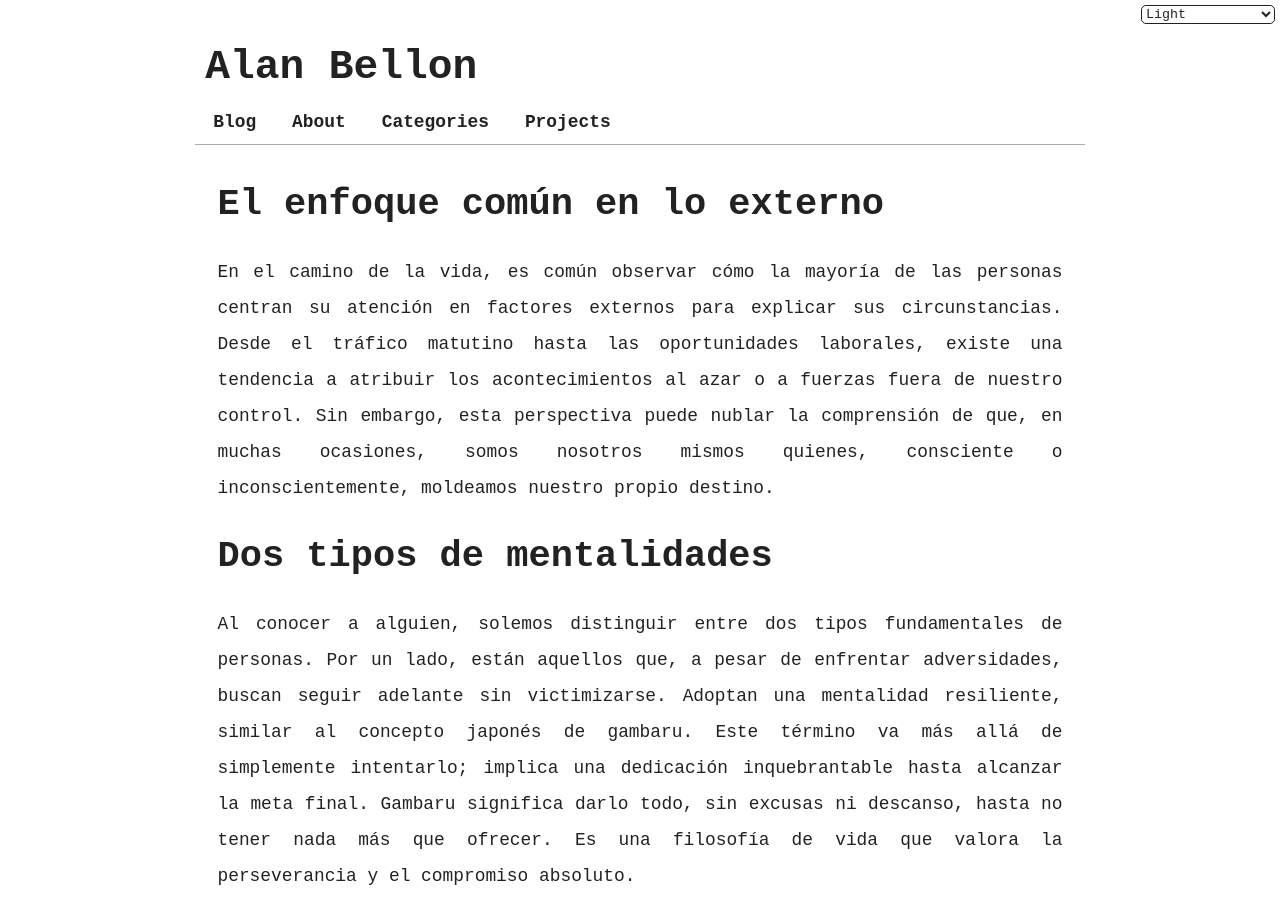
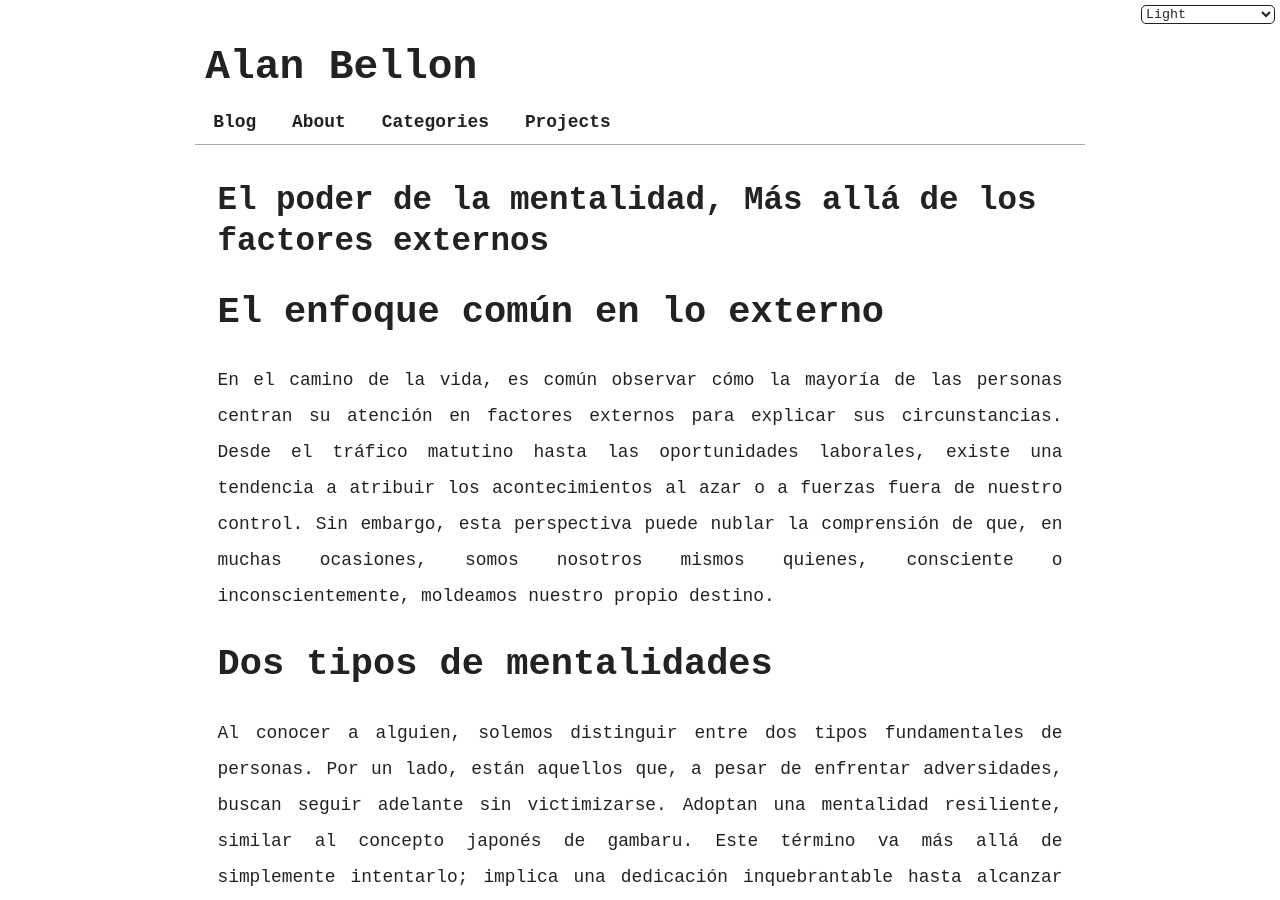
Before and after one commit to 123porAlan/123porAlan-blog, a Jekyll site: the page built from _posts/2024-11-18-Más-allá-de-los-factores-externos.md, in a window 1280 px wide and 900 px high. Built offline with Jekyll 4.4.1, drawn with Linux system fonts in a browser that asks for light colours; our own code applies the rules of GitHub Pages for plain Markdown files; some of the changed text lies outside the part shown.

Commit message:
fix one post

```diff
--- a/_posts/2024-11-18-Más-allá-de-los-factores-externos.md
+++ b/_posts/2024-11-18-Más-allá-de-los-factores-externos.md
@@ -1,6 +1,6 @@
 ---
 layout: post
-title: El poder de la mentalidad: Más allá de los factores externos
+title: El poder de la mentalidad, Más allá de los factores externos
 date: 2024-11-18 15:01:35 +0300
 last_modified_at: 2024-11-18
 categories: [Mindset]
```
Also changed, not shown: _posts/2024-04-21-El-rol-del-tester-en-un-proyecto-de-desarrollo-de-software.md (+1 -1 lines), 11 other files.
